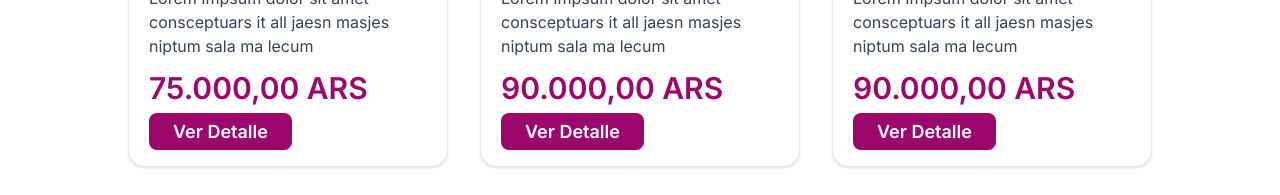
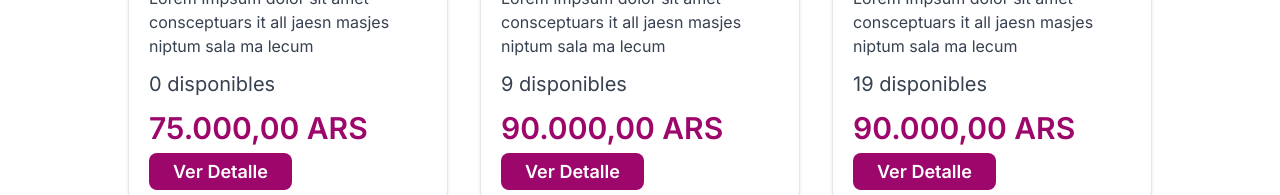
Before and after one commit to BautiCentorbi/CENTORBI-69775, a Next.js app: page /products in a window 1280 px wide. Shown: the part 543-738 px from the top of the page. Built offline with nearby package versions, Linux system fonts and the light colour scheme.

Commit message:
Stock in Item,jsx

```diff
--- a/app/components/ui/Item/Item.jsx
+++ b/app/components/ui/Item/Item.jsx
@@ -4,7 +4,7 @@ import Image from 'next/image'
 import { getProductsById, priceConverter } from '@/data/asyncMock'
 import PrimaryButton from '../Buttons/PrimaryButton'
 
-const Item = ({name,img,price,description,id}) => {
+const Item = ({name,img,stock,price,description,id}) => {
   return (
     <article className='max-w-xs bg-white border border-gray-200 rounded-2xl shadow dark:bg-background-dark dark:border-gray-900'>
         <div className="p-5">
@@ -21,6 +21,7 @@ const Item = ({name,img,price,description,id}) => {
                 <h5 className="mb-2 text-2xl font-bold tracking-tight text-gray-900 dark:text-ourpink-dark">{name}</h5>
             </Link>
             <p className='mb-3 font-normal text-gray-700 dark:text-gray-400'>{description}</p>
+            <p className='mb-3 text-lg md:text-xl font-normal text-gray-700 dark:text-white'>{stock} disponibles</p>
             <p className='mb-3 text-2xl md:text-3xl font-semibold text-ourpink-light dark:text-white'>{priceConverter(price)}</p>
             <PrimaryButton label={'Ver Detalle'} link={`/product/${id}`}/>
         </div>
```
